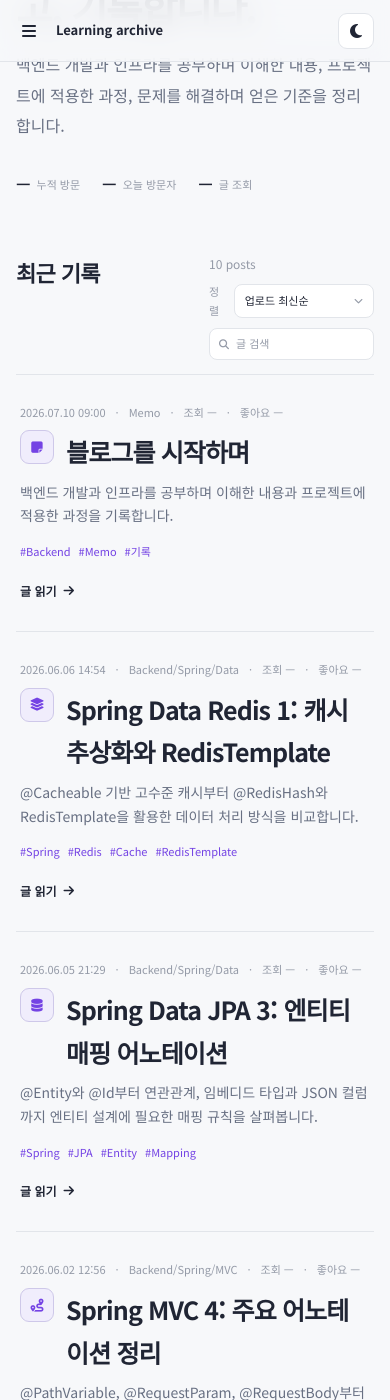
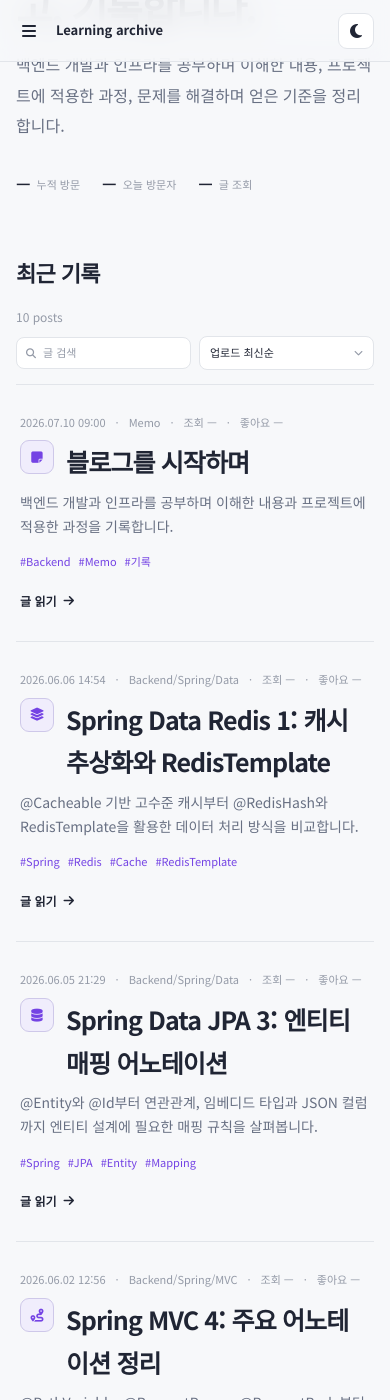
Before and after one commit to oxxultus/resume, a Jekyll site: the page built from blog/index.html, in a window 390 px wide and 1400 px high, scrolled down 218 px. Built offline with Jekyll 4.4.1, drawn with Linux system fonts in a browser that asks for light colours.

Commit message:
Fix mobile code and filter layout

```diff
--- a/_layouts/post.html
+++ b/_layouts/post.html
@@ -11,7 +11,7 @@
     <link rel="preconnect" href="https://fonts.gstatic.com" crossorigin>
     <link href="https://fonts.googleapis.com/css2?family=Noto+Sans+KR:wght@300;400;500;700;900&family=Outfit:wght@300;400;600;800&display=swap" rel="stylesheet">
     <link rel="stylesheet" href="https://cdnjs.cloudflare.com/ajax/libs/font-awesome/6.4.0/css/all.min.css">
-    <link rel="stylesheet" href="{{ '/blog.css?v=20260711-14' | relative_url }}">
+    <link rel="stylesheet" href="{{ '/blog.css?v=20260711-15' | relative_url }}">
 </head>
 <body>
     <aside class="blog-sidebar">
--- a/blog.css
+++ b/blog.css
@@ -132,9 +132,9 @@
 .article-body th, .article-body td { min-width: 130px; padding: 11px 13px; border: 1px solid var(--line); text-align: left; vertical-align: top; }
 .article-body th { background: var(--surface-soft); color: var(--text); font-weight: 650; white-space: nowrap; }
 .article-body td { background: var(--surface); color: var(--muted); }
-.code-block-shell { position: relative; margin: 24px 0; }
-.article-body .code-block-shell pre { overflow-x: auto; width: 100%; margin: 0; padding: 18px 16px 14px; border: 1px solid #30323a; border-radius: 12px; background: #16181d; color: #eef0f4; font-size: 13px; line-height: 1.7; }
-.article-body pre > code { display: block; min-width: max-content; padding-right: 72px; }
+.code-block-shell { position: relative; min-width: 0; max-width: 100%; margin: 24px 0; overflow: hidden; }
+.article-body .code-block-shell pre { overflow-x: auto; width: 100%; max-width: 100%; margin: 0; padding: 18px 16px 14px; border: 1px solid #30323a; border-radius: 12px; background: #16181d; color: #eef0f4; font-size: 13px; line-height: 1.7; -webkit-text-size-adjust: none; text-size-adjust: none; }
+.article-body pre > code { display: block; width: max-content; min-width: 100%; padding-right: 72px; }
 .code-copy-button { position: absolute; top: 10px; right: 10px; z-index: 1; display: inline-flex; align-items: center; gap: 6px; min-height: 30px; padding: 5px 9px; border: 1px solid #3d404a; border-radius: 7px; background: #22252c; color: #bfc4cf; font-size: 11px; cursor: pointer; }
 .code-copy-button:hover, .code-copy-button:focus-visible { border-color: #626875; color: #fff; outline: none; }
 .code-copy-button.copied { color: #c3e88d; }
@@ -169,11 +169,11 @@
     .blog-main { margin-left: 0; }.blog-topbar { height: 62px; padding: 0 16px; }.blog-menu { display: block; }
     .blog-content, .article { width: min(100% - 32px, 800px); padding-top: 55px; }
     .blog-hero { padding-bottom: 58px; }.blog-hero.is-filtered { padding-bottom: 32px; }.blog-hero h1 { font-size: 40px; }
-    .article-header h1 { font-size: 38px; }.article-body { font-size: 15px; }
+    .article-header h1 { font-size: 38px; }.article-body { min-width: 0; font-size: 15px; }.article-body .code-block-shell pre { font-size: 12px; line-height: 1.65; }
     .post-title-row { align-items: flex-start; }.post-tech-icon { flex-basis: 34px; width: 34px; height: 34px; border-radius: 9px; font-size: 13px; }
     .article-title-row { gap: 12px; }.article-title-row .post-tech-icon { flex-basis: 38px; width: 38px; height: 38px; margin-top: 3px; font-size: 15px; }
-    .post-section-heading { align-items: flex-start; }.post-heading-tools { align-items: stretch; flex-direction: column-reverse; }.search-control input { width: 128px; }
-    .sort-trigger { width: 100%; }.sort-menu { right: 0; left: 0; width: 100%; }.article-navigation { grid-template-columns: 1fr; }.article-nav-next { text-align: left; }
+    .post-section-heading { align-items: stretch; flex-direction: column; }.post-heading-tools { display: grid; grid-template-columns: minmax(0,1fr) minmax(0,1fr); width: 100%; }.post-count { grid-row: 1; grid-column: 1 / -1; }.search-control { grid-row: 2; grid-column: 1; min-width: 0; }.search-control input { width: 100%; min-width: 0; }.sort-control { grid-row: 2; grid-column: 2; min-width: 0; }.sort-control > span { display: none; }
+    .sort-trigger { width: 100%; min-width: 0; }.sort-menu { right: 0; left: 0; width: 100%; }.article-navigation { grid-template-columns: 1fr; }.article-nav-next { text-align: left; }
     .article-header > .post-meta { padding-right: 0; }.article-actions { position: static; margin-top: 20px; }.post-like-button, .article-share-button { min-height: 44px; }
 }
 @media (prefers-reduced-motion: reduce) { html { scroll-behavior: auto; } * { transition-duration: .01ms !important; } }
--- a/blog/index.html
+++ b/blog/index.html
@@ -15,7 +15,7 @@
     <link rel="preconnect" href="https://fonts.gstatic.com" crossorigin>
     <link href="https://fonts.googleapis.com/css2?family=Noto+Sans+KR:wght@300;400;500;700;900&family=Outfit:wght@300;400;600;800&display=swap" rel="stylesheet">
     <link rel="stylesheet" href="https://cdnjs.cloudflare.com/ajax/libs/font-awesome/6.4.0/css/all.min.css">
-    <link rel="stylesheet" href="{{ '/blog.css?v=20260711-14' | relative_url }}">
+    <link rel="stylesheet" href="{{ '/blog.css?v=20260711-15' | relative_url }}">
 </head>
 <body>
     <aside class="blog-sidebar">
```
